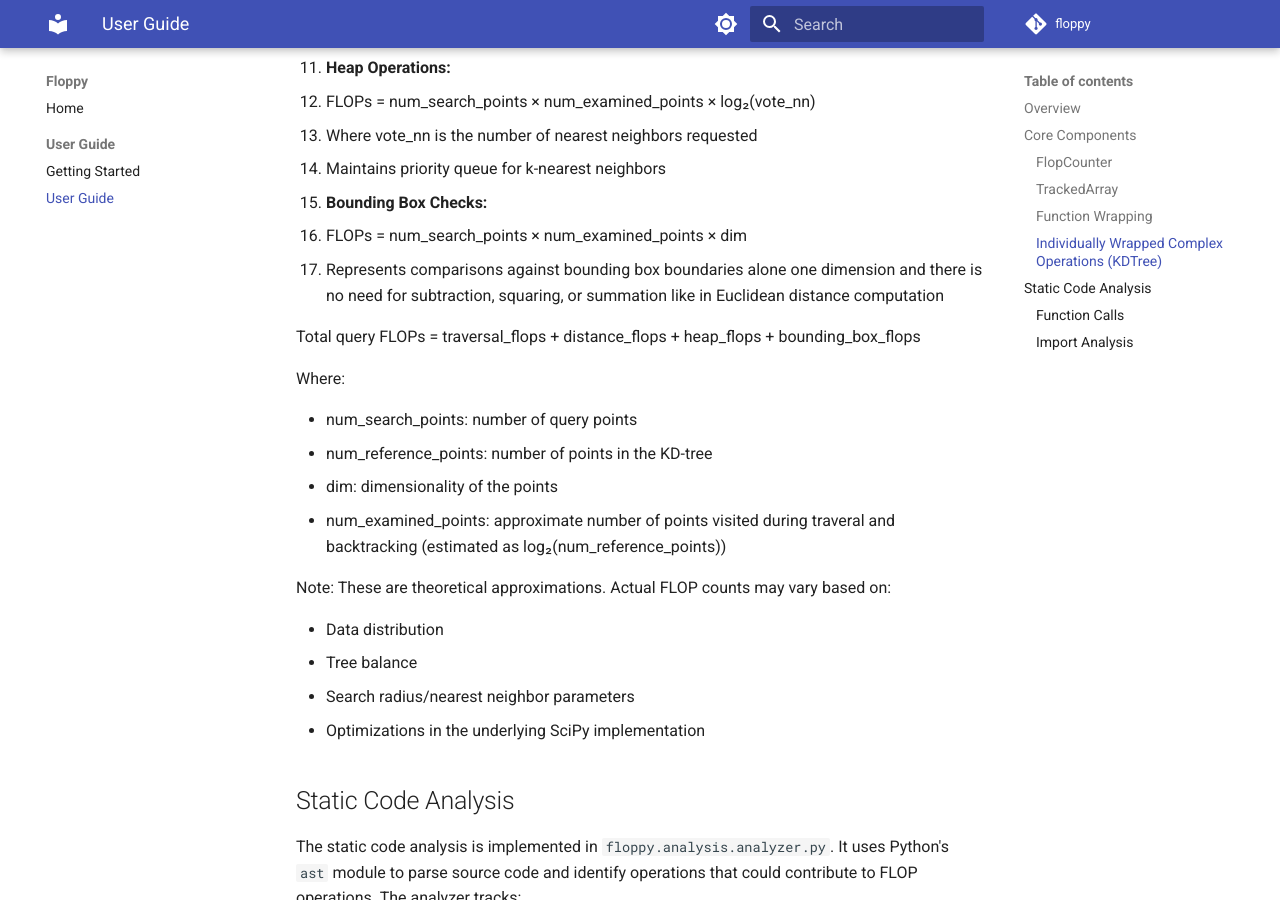
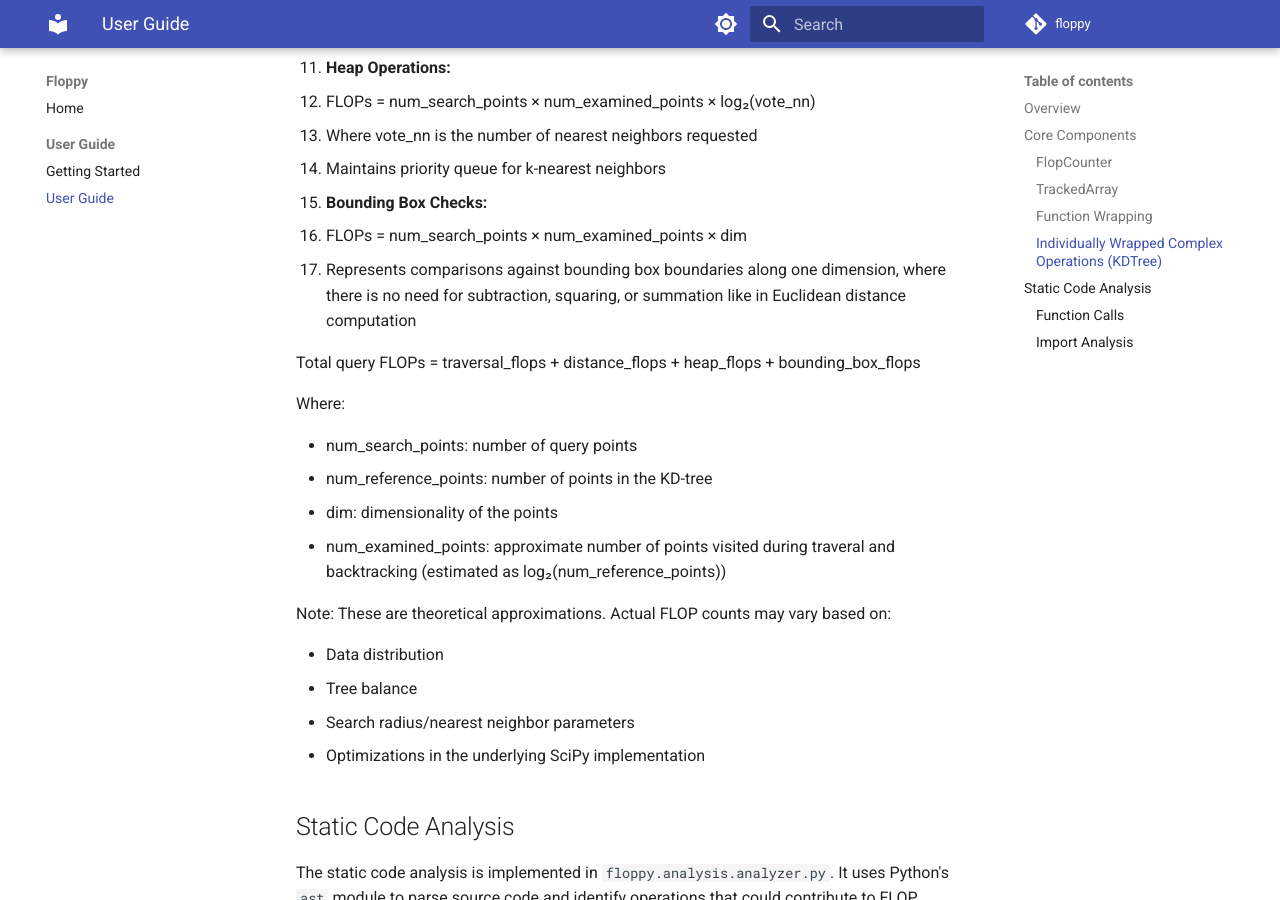
Before and after one commit to thousandbrainsproject/tbp.floppy, an MkDocs documentation site: the page built from docs/user_guide/index.md, in a window 1280 px wide and 900 px high, scrolled down 4349 px. Built offline with MkDocs 1.6.1 and Material for MkDocs 9.7.7, drawn with Linux system fonts in a browser that asks for light colours; comment, search, counter and statistics services are not loaded.

Commit message:
fix: Update docs/user_guide/index.md
Co-authored-by: Niels Leadholm <33281346+nielsleadholm@users.noreply.github.com>

```diff
--- a/docs/user_guide/index.md
+++ b/docs/user_guide/index.md
@@ -157,7 +157,7 @@ For querying nearest neighbors, our implementation breaks down FLOP counting int
 
 4. **Bounding Box Checks:**
    - FLOPs = num_search_points × num_examined_points × dim
-   - Represents comparisons against bounding box boundaries alone one dimension and there is no need for subtraction, squaring, or summation like in Euclidean distance computation
+   - Represents comparisons against bounding box boundaries along one dimension, where there is no need for subtraction, squaring, or summation like in Euclidean distance computation
 
 Total query FLOPs = traversal_flops + distance_flops + heap_flops + bounding_box_flops
 
```
